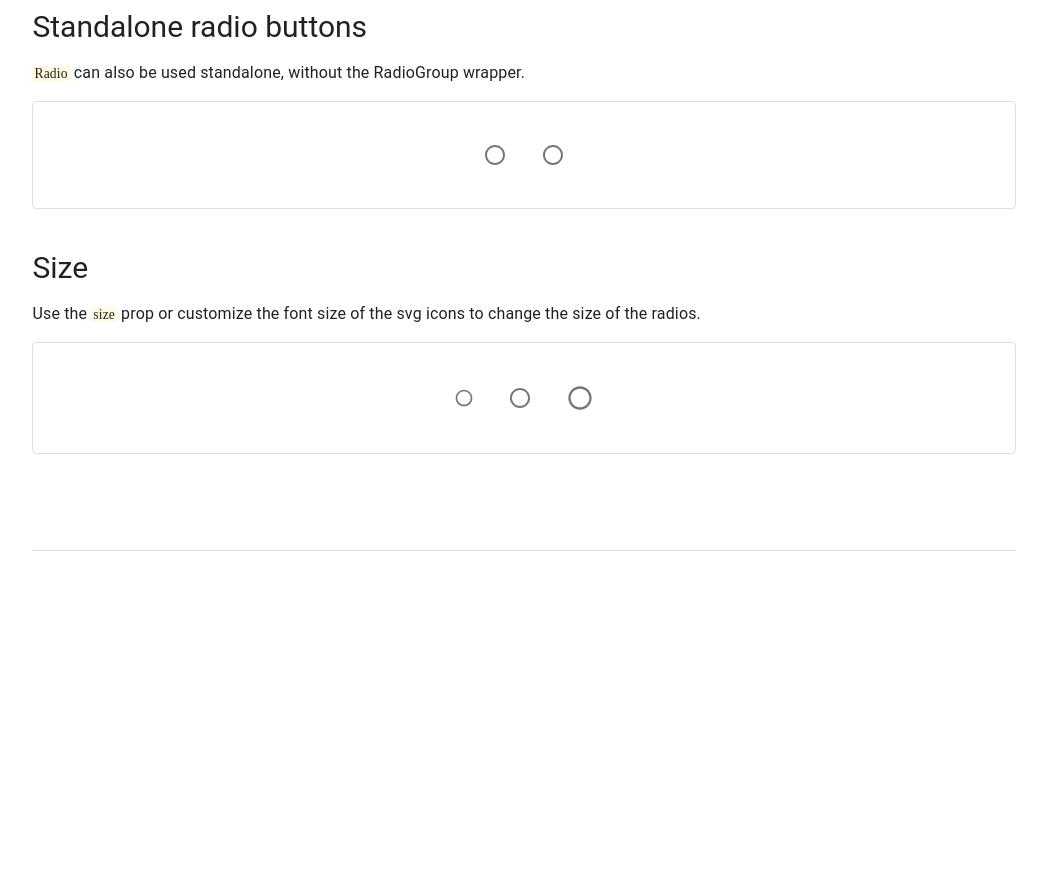
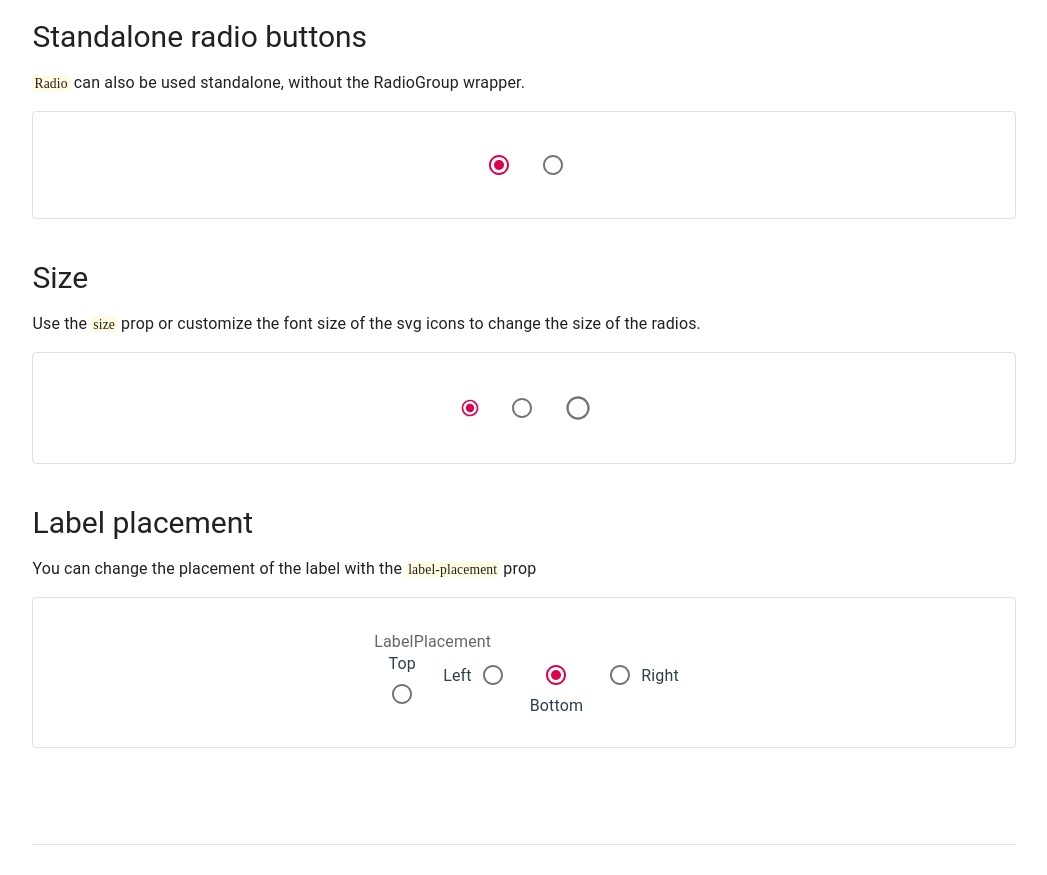
Before and after one commit to KyLoc20/mym-UI, a Vue app: page /radio-button in a window 1280 px wide. Shown: the part 1040-1915 px from the top of the page, without its empty margins (36-1083 px from the left). Before the commit the page ends 1621 px from the top, so only its background shows below. Built offline with nearby package versions, Linux system fonts and the light colour scheme; a web font is replaced by a local one.

Commit message:
[Radio] label placement

```diff
--- a/src/components/Radio/Radio.vue
+++ b/src/components/Radio/Radio.vue
@@ -1,5 +1,10 @@
 <template>
-  <section class="radio" @click="handleSelect" :style="containerSize">
+  <section
+    class="radio"
+    @click="handleSelect"
+    :style="{ ...containerSize, ...containerMargin }"
+    :class="labelPlacement"
+  >
     <input
       type="radio"
       :id="getId"
@@ -8,7 +13,7 @@
       @blur="handleBlur"
       :checked="isSelected"
       :disabled="disabled"
-      :style="radioSize"
+      :style="{ ...radioSize, ...inputPlacement }"
       ref="input"
     />
     <label
@@ -16,9 +21,12 @@
       class="ripple-wrapper"
       :class="disabled ? 'disabled' : ''"
       @click="handleClickRipple"
-      :style="radioSize"
+      :style="{ ...radioSize, ...inputPlacement }"
     ></label>
-    <div class="icon-wrapper icon-ring" :style="radioSize">
+    <div
+      class="icon-wrapper icon-ring"
+      :style="{ ...radioSize, ...inputPlacement }"
+    >
       <div class="icon">
         <svg
           class="icon"
@@ -33,7 +41,10 @@
         </svg>
       </div>
     </div>
-    <div class="icon-wrapper icon-circle" :style="radioSize">
+    <div
+      class="icon-wrapper icon-circle"
+      :style="{ ...radioSize, ...inputPlacement }"
+    >
       <div class="icon">
         <svg
           class="icon"
@@ -52,7 +63,7 @@
       :for="getId"
       class="radio-text"
       :class="disabled ? 'disabled' : ''"
-      :style="textMargin"
+      :style="textPlacement"
       >{{ text }}
     </label>
   </section>
@@ -103,6 +114,13 @@ export default {
       type: Boolean,
       default: false,
     },
+    placement: {
+      //of label
+      default: "right",
+      validator: (v) => {
+        return ["right", "bottom", "left", "top"].indexOf(v) > -1;
+      },
+    },
   },
   data() {
     return {
@@ -127,17 +145,85 @@ export default {
       let size = this.getSize(this.size, mapRadioSize);
       return { minWidth: `${size}px`, minHeight: `${size}px` };
     },
+    containerMargin() {
+      let margin = null;
+      const size = 4;
+      switch (this.placement) {
+        case "right":
+          margin = { marginRight: `${size}px` };
+          break;
+        case "bottom":
+          margin = {
+            marginRight: `${size * 4}px`,
+            marginLeft: `${size * 4}px`,
+          };
+          break;
+        case "top":
+          margin = {
+            marginRight: `${size * 4}px`,
+            marginLeft: `${size * 4}px`,
+          };
+          break;
+        case "left":
+          margin = { marginLeft: `${size}px` };
+          break;
+      }
+      return margin;
+    },
     radioSize() {
       let size = this.getSize(this.size, mapRadioSize);
       return { width: `${size}px`, height: `${size}px` };
     },
-    textMargin() {
-      let size = this.getSize(this.size, mapRadioSize);
-      return { marginLeft: `${size}px` };
-    },
+
     svgSize() {
       let size = this.getSize(this.size, mapRadioSize) - 18;
       return { width: `${size}px`, height: `${size}px` };
+    },
+    inputPlacement() {
+      let position = null;
+      let size = this.getSize(this.size, mapRadioSize);
+      //this.placement is the position of radio-text
+      switch (this.placement) {
+        case "right":
+          position = { left: 0 };
+          break;
+        case "bottom":
+          //todo transform: "translate(-50%, 0)" will overload transform:"scale(0)" not recommended
+          position = { top: 0, left: `calc(50% - ${size / 2}px)` };
+          break;
+        case "left":
+          position = { right: 0 };
+          break;
+        case "top":
+          position = {
+            bottom: 0,
+            left: `calc(50% - ${size / 2}px)`,
+          };
+          break;
+      }
+      return position;
+    },
+    textPlacement() {
+      let margin = null;
+      let size = this.getSize(this.size, mapRadioSize);
+      switch (this.placement) {
+        case "right":
+          margin = { marginLeft: `${size}px` };
+          break;
+        case "bottom":
+          margin = { marginTop: `${size}px`, textAlign: "center" };
+          break;
+        case "left":
+          margin = { marginRight: `${size}px` };
+          break;
+        case "top":
+          margin = { marginBottom: `${size}px`, textAlign: "center" };
+          break;
+      }
+      return margin;
+    },
+    labelPlacement() {
+      return `label-${this.placement}`;
     },
   },
   methods: {
@@ -156,7 +242,7 @@ export default {
       //todo if not prevent it will trigger twice thats weird
       if (this.disabled) return;
       if (!this.exclusive) {
-        e.preventDefault()
+        e.preventDefault();
         this.isSelectedSelf = !this.isSelectedSelf;
         // if (this.$refs.input) console.log("input", this.$refs.input.checked);
       }
@@ -188,14 +274,21 @@ export default {
 .radio {
   display: flex;
   position: relative;
-  display: flex;
   align-items: center;
+  &.label-right {
+    flex-direction: row;
+  }
+  &.label-left {
+    flex-direction: row-reverse;
+  }
   input {
     position: absolute;
     padding: 0;
     margin: 0;
     opacity: 0;
     z-index: 1;
+    // left: 0;
+    // top: 0;
     cursor: pointer;
     pointer-events: auto;
     &:focus {
@@ -218,8 +311,8 @@ export default {
   .ripple-wrapper {
     .round-shape();
     position: absolute;
-    left: 0;
-    top: 0;
+    // left: 0;
+    // top: 0;
     z-index: 10;
     cursor: pointer;
     &.disabled {
@@ -233,8 +326,8 @@ export default {
   .icon-wrapper {
     position: absolute;
     .round-shape();
-    left: 0;
-    top: 0;
+    // left: 0;
+    // top: 0;
     transition: transform 200ms cubic-bezier(0.4, 0, 0.2, 1) 0ms,
       background 200ms cubic-bezier(0.4, 0, 0.2, 1) 0ms;
     .icon {
@@ -262,6 +355,7 @@ export default {
     .base-font();
     cursor: pointer;
     user-select: none;
+    width: 100%;
   }
 }
 </style>
--- a/src/components/Radio/RadioGroup.vue
+++ b/src/components/Radio/RadioGroup.vue
@@ -9,6 +9,7 @@
           :label="item.label"
           :text="item.text"
           :groupIndex="idx"
+          :placement="item.placement"
           :disabled="item.disabled"
           :checked="item.label === cValue"
           @select="handleSelect"
@@ -108,9 +109,10 @@ export default {
       color: #1976d2;
     }
     .base-font();
+    line-height: 1.5;
     padding: 0;
     margin-left: 9px;
-    color: rgba(77, 52, 52, 0.54);
+    color: rgba(0, 0, 0, 0.6);
     transition: color 1000ms cubic-bezier(0, 0, 0.2, 1) 0ms;
     user-select: none;
   }
@@ -120,9 +122,6 @@ export default {
     &.horizontal {
       flex-direction: row;
       flex-wrap: wrap;
-      .radio{
-        margin-right: 4px;
-      }
     }
   }
 }
--- a/src/examples/RadioExample.vue
+++ b/src/examples/RadioExample.vue
@@ -50,20 +50,35 @@
       wrapper.
     </typography>
     <section class="group-box box-inline center margin-8 bd-1 br-4">
-      <Radio label="a" :exclusive="false"></Radio>
+      <Radio label="a" :exclusive="false" checked></Radio>
       <Radio label="b" :exclusive="false"></Radio>
     </section>
 
     <typography variant="h2">Size</typography>
     <typography variant="p"
-      >Use the <code>size</code> prop or customize the font size of the svg icons to change the size of the radios.
+      >Use the <code>size</code> prop or customize the font size of the svg
+      icons to change the size of the radios.
     </typography>
     <section class="group-box box-inline center margin-8 bd-1 br-4">
-      <Radio label="sm" :exclusive="false" size="sm"></Radio>
+      <Radio label="sm" :exclusive="false" size="sm" checked></Radio>
       <Radio label="md" :exclusive="false" size="md"></Radio>
       <Radio label="lg" :exclusive="false" size="lg"></Radio>
     </section>
 
+    <typography variant="h2">Label placement</typography>
+    <typography variant="p"
+      >You can change the placement of the label with the
+      <code>label-placement</code> prop
+    </typography>
+    <section class="group-box box-inline center margin-8 bd-1 br-4">
+      <RadioGroup
+        name="LabelPlacement"
+        horizontal
+        :items="radioItemsVariousPlacement"
+        defaultValue="bottom"
+        @change="handleChangeRadioGroup"
+      ></RadioGroup>
+    </section>
   </section>
 </template>
 <script>
@@ -82,6 +97,12 @@ export default {
         { label: "male", text: "Male" },
         { label: "other", text: "Other" },
         { label: "disabled", text: "Disabled Option", disabled: true },
+      ],
+      radioItemsVariousPlacement: [
+        { label: "top", text: "Top", placement: "top" },
+        { label: "left", text: "Left", placement: "left" },
+        { label: "bottom", text: "Bottom", placement: "bottom" },
+        { label: "right", text: "Right", placement: "right" },
       ],
     };
   },
```
